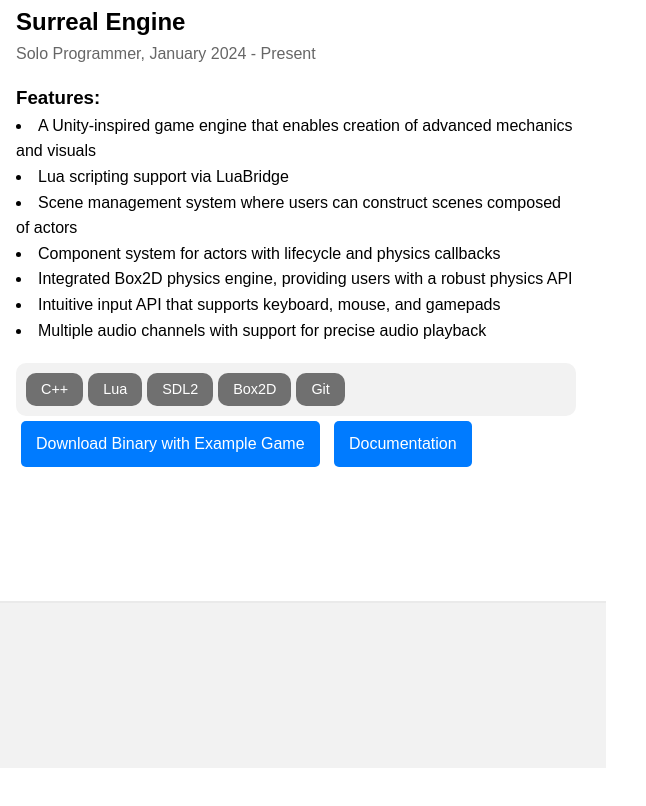
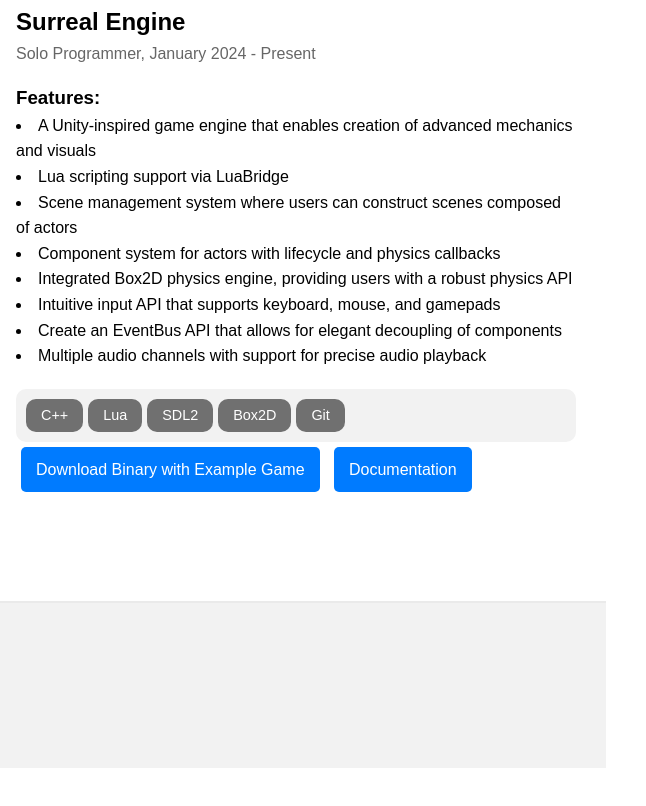
Before and after one commit to ncerroneumich/ncerroneumich.github.io, a plain HTML site: page index.html in a window 1280 px wide. Shown: the part 2554-3360 px from the top of the page, 634-1280 px from the left. Drawn offline with Linux system fonts and the light colour scheme.

Commit message:
Update index.html

```diff
--- a/index.html
+++ b/index.html
@@ -414,6 +414,7 @@
                         <li>Component system for actors with lifecycle and physics callbacks</li>
                         <li>Integrated Box2D physics engine, providing users with a robust physics API</li>
                         <li>Intuitive input API that supports keyboard, mouse, and gamepads</li>
+                        <li>Create an EventBus API that allows for elegant decoupling of components</li>
                         <li>Multiple audio channels with support for precise audio playback</li>
                     </ul>
                     <div class="tech-used">
```
